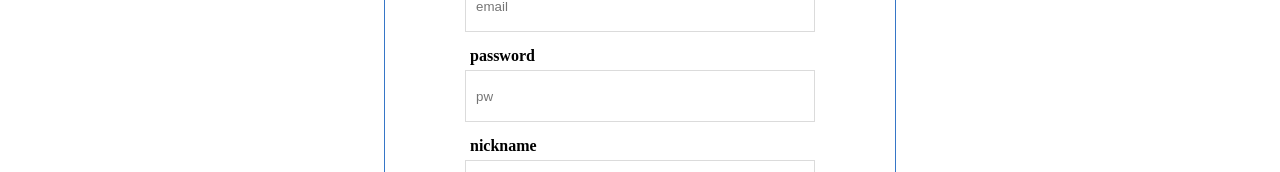
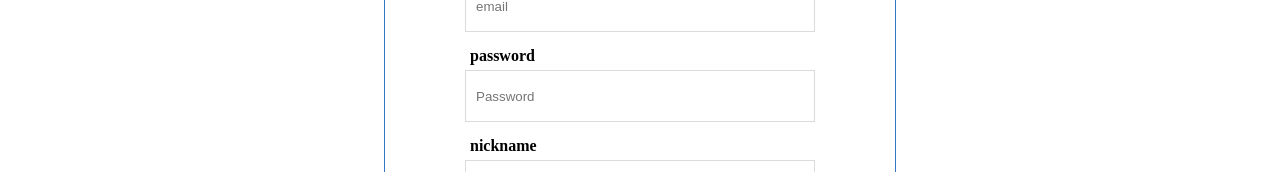
Before and after one commit to seo-jiwon/React-Web-Health-Match, a React (Create React App) app: page /mypage in a window 1280 px wide. Shown: the part 296-468 px from the top of the page. Built offline with nearby package versions, Linux system fonts and the light colour scheme.

Commit message:
마이페이지 수정

```diff
--- a/src/pages/MyPage.js
+++ b/src/pages/MyPage.js
@@ -6,7 +6,7 @@ import './MyPage.css'
 import axios from "axios";
 
 export default function MyPage() {
-    const { register, watch, handleSubmit, errors} = useForm();
+    const { register, watch, handleSubmit, formState: {errors}} = useForm();
     const navigate = useNavigate();
 
 
@@ -33,28 +33,45 @@ export default function MyPage() {
                     <h1 className="mypage-h1">MyPage</h1>
                     <label className="mypage-label">id</label>
                     <input className="mypage-input"
-                        {...register("email", { required: "email error" } )}
+                        {...register("email", { required: "이메일을 입력해 주세요.",
+                        pattern: {
+                        value: /^[A-Z0-9._%+-]+@[A-Z0-9.-]+\.[A-Z]{2,4}$/i,
+                        message: "유효하지 않은 이메일 형식입니다."
+                                  } } )}
                         type = "email"
                         placeholder = "email"
                         />
+                    {errors.email && errors.email.message && <div className="error">{errors.email.message}</div>}
                     <label className="mypage-label">password</label>
                     <input className="mypage-input"
-                        {...register("pw", { required: "pw error",
+                        {...register("pw", { required: "비밀번호를 입력해 주세요.",
                         minLength:{
                             value:8,
-                            message:"비밀번호는 8자 이상이어야 합니다,"} })}
+                            message:"비밀번호는 8자 이상이어야 합니다."} })}
                         type = "password"
-                        placeholder = "pw"
+                        placeholder = "Password"
                         />
+                    {errors.pw && errors.pw.message && <div className="error">{errors.pw.message}</div>}
+                    {/* <label className="mypage-label">check password</label>
+                    <input
+                        {...register("pwCheck", { required: "비밀번호를 다시 입력해 주세요.",
+                        validate: (value) =>
+                            value === pw.current,
+                            message:"비밀번호가 일치하지 않습니다." })}
+                        type = "password"
+                        placeholder = "Password Check"
+                        /> */}
+                    {/* {errors.pwCheck && errors.pwCheck.value === "validate" && <div className="error">{errors.pwCheck.message}</div>} */}
                     <label className="mypage-label">nickname</label>
                     <input className="mypage-input"
-                        {...register("nickname", { required: "nickname error" ,
+                        {...register("nickname", { required: "닉네임을 입력해 주세요." ,
                         minLength:{
                             value:2,
-                            message:"닉네임은 2글자 이상이어야 합니다,"} })}
+                            message:"닉네임은 2글자 이상이어야 합니다."} })}
                         type = "text"
                         placeholder = "nickname"
                         />
+                    {errors.nickname && errors.nickname.message && <div className="error">{errors.nickname.message}</div>}
                     <label className="mypage-label">회원 유형</label>
                     <div className="memberType">
                     <div className="type-check">
@@ -70,7 +87,7 @@ export default function MyPage() {
                                 일반 회원
                         </label>
                     </div>
-                    <div className="mypage-check">
+                    <div className="mypage-type-check">
                         <label htmlFor="teacher">
                             <input
                                 {...register("type", { required: true })}
```
